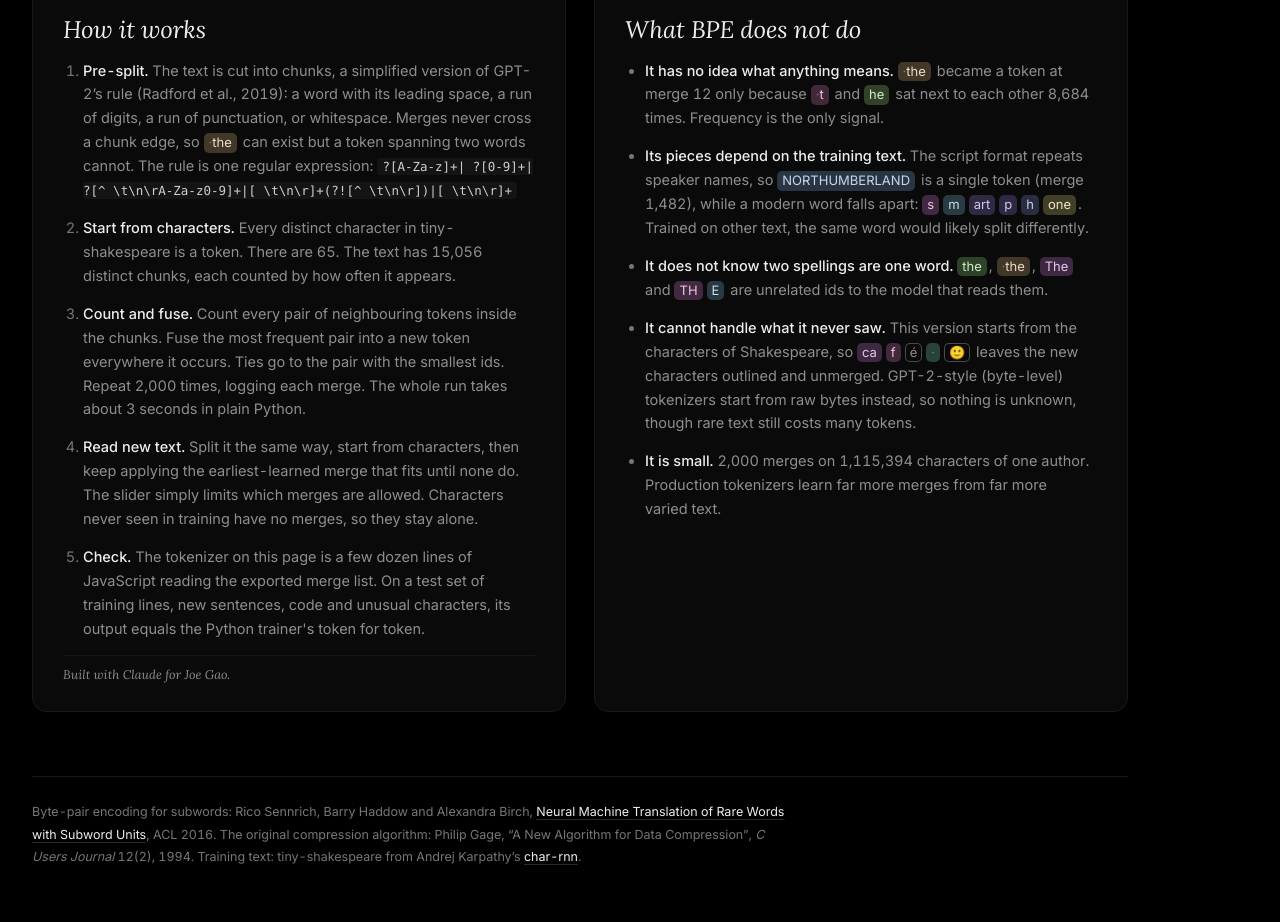
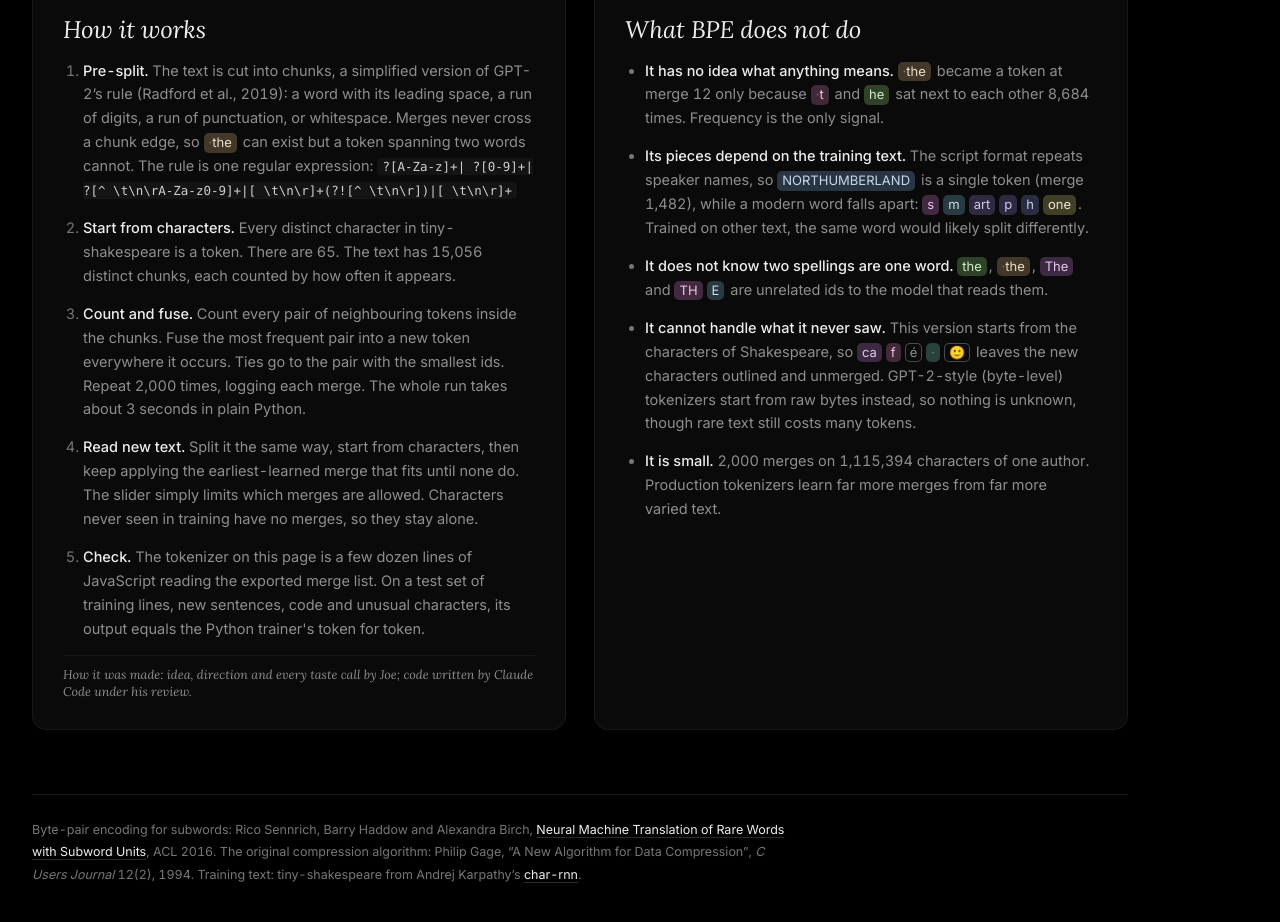
Before and after one commit to joezgao/how-a-model-reads, a plain HTML site: page how-a-model-reads.html in a window 1280 px wide. Shown: the part 1320-2242 px from the top of the page. Drawn offline with Linux system fonts and the light colour scheme.

Commit message:
Credit line says how it was made: idea, direction and taste by Joe; code by Claude Code under his review
Replaces the old 'Built with Claude for Joe Gao.' wording in the same place,
so there is still exactly one credit line per piece.

Co-Authored-By: Claude Opus 5.5 <noreply@anthropic.com>

```diff
--- a/how-a-model-reads.html
+++ b/how-a-model-reads.html
@@ -377,7 +377,7 @@ The tokenizer streams GPU benchmarks overnight.</textarea>
         The slider simply limits which merges are allowed. Characters never seen in training have no merges, so they stay alone.</li>
       <li><b>Check.</b> The tokenizer on this page is a few dozen lines of JavaScript reading the exported merge list. On a test set of training lines, new sentences, code and unusual characters, its output equals the Python trainer's token for token.</li>
     </ol>
-    <p class="credit">Built with Claude for Joe Gao.</p>
+    <p class="credit">How it was made: idea, direction and every taste call by Joe; code written by Claude Code under his review.</p>
   </section>
 
   <section class="panel" aria-labelledby="not">
```
